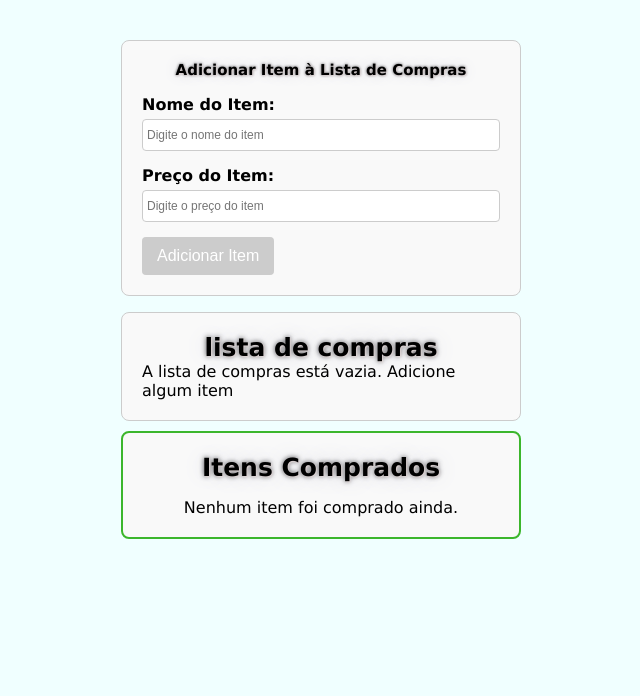
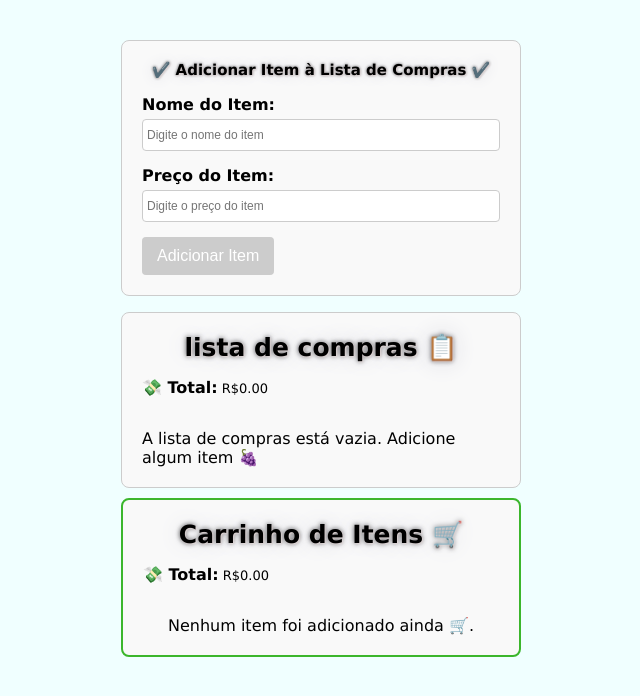
Before and after one commit to YannDarkz/Lista-SuperMercado, an Angular app: page / in a window 1280 px wide. Shown: the top 696 px of the page, without its empty margins (319-959 px from the left). Built offline with nearby package versions, Linux system fonts and the light colour scheme.

Commit message:
feature version 1.0.1

```diff
--- a/src/app/components/add-items/add-items.component.html
+++ b/src/app/components/add-items/add-items.component.html
@@ -1,5 +1,5 @@
 <div class="form-container">
-    <h4> {{ editing ? 'Editar Item' : 'Adicionar Item à Lista de Compras' }} </h4>
+    <h4>✔️ {{ editing ? ' Editar Item' : 'Adicionar Item à Lista de Compras' }} ✔️</h4>
 
     <form [formGroup]="addItemForm" (ngSubmit)="addItem()" novalidate>
 
--- a/src/app/components/buy-item/buy-item.component.html
+++ b/src/app/components/buy-item/buy-item.component.html
@@ -1,5 +1,6 @@
 <div class="purchased-list">
-    <h4>Itens Comprados</h4>
+    <h4>Carrinho de Itens 🛒</h4>
+    <h6><strong>💸 Total:</strong> {{buyPrice | currency:'BRL'}}</h6>
 
     <ul *ngIf="purchasedItems.length > 0; else noPurchasedItems">
       <li *ngFor="let item of purchasedItems; let i = index">
@@ -8,6 +9,6 @@
     </ul>
 
     <ng-template #noPurchasedItems>
-      <p class="text-default">Nenhum item foi comprado ainda.</p>
+      <p class="text-default">Nenhum item foi adicionado ainda 🛒.</p>
     </ng-template>
   </div>
--- a/src/app/components/buy-item/buy-item.component.scss
+++ b/src/app/components/buy-item/buy-item.component.scss
@@ -12,6 +12,15 @@
      font-size: 25px;
      text-shadow: 1px 1px 2px rgb(228, 217, 217), 0 0 1em rgb(215, 215, 224), 0 0 0.2em rgb(35, 35, 37);
      margin-bottom: 2vh;
+  }
+
+  h6 {
+    margin-bottom: 4vh;
+    font-size: 13px;
+    font-weight: 100;
+    strong {
+        font-size: 16px;
+    }
   }
 
   ul {
--- a/src/app/components/buy-item/buy-item.component.ts
+++ b/src/app/components/buy-item/buy-item.component.ts
@@ -12,6 +12,7 @@ import { CardBuyItemComponent } from '../card-buy-item/card-buy-item.component';
 export class BuyItemComponent implements OnInit {
 
   purchasedItems: Array<{name: string, price: number}> = [];
+  buyPrice: number = 0
 
   @Output() itemRemoved = new EventEmitter<void>();
 
@@ -24,6 +25,12 @@ export class BuyItemComponent implements OnInit {
     if (storePurchasedItems) {
       this.purchasedItems = JSON.parse(storePurchasedItems);
     }
+    this.calculateTotalPrice()
+  }
+
+  calculateTotalPrice(): void {
+    this.buyPrice = this.purchasedItems.reduce((acc, item) => acc + item.price, 0);
+
   }
 
   removeFromPurchasedItems(index: number): void {
--- a/src/app/components/card-list/card-list.component.html
+++ b/src/app/components/card-list/card-list.component.html
@@ -1,13 +1,16 @@
 <div class="card">
 
 
-    <h3>{{ name | uppercase }}</h3>
+  <h3>⚫ {{ name | uppercase }} ⚫</h3>
 
-  <button class="buy" (click)="onBuy()">Comprar</button>
+  <button class="buy" (click)="onBuy()">Add
+    <svg class="img-svg" xmlns="http://www.w3.org/2000/svg" viewBox="0 0 576 512">
+      <path
+        d="M0 24C0 10.7 10.7 0 24 0L69.5 0c22 0 41.5 12.8 50.6 32l411 0c26.3 0 45.5 25 38.6 50.4l-41 152.3c-8.5 31.4-37 53.3-69.5 53.3l-288.5 0 5.4 28.5c2.2 11.3 12.1 19.5 23.6 19.5L488 336c13.3 0 24 10.7 24 24s-10.7 24-24 24l-288.3 0c-34.6 0-64.3-24.6-70.7-58.5L77.4 54.5c-.7-3.8-4-6.5-7.9-6.5L24 48C10.7 48 0 37.3 0 24zM128 464a48 48 0 1 1 96 0 48 48 0 1 1 -96 0zm336-48a48 48 0 1 1 0 96 48 48 0 1 1 0-96z" />
+    </svg>
+  </button>
 
-    <p><strong>Preço:</strong> {{ price | currency: 'BRL' }}</p>
-    <button (click)="onEdit()" class="edit">Editar</button>
-    <button (click)="onDelete()" class="delete">Excluir
-      <svg class="trash-img" xmlns="http://www.w3.org/2000/svg" viewBox="0 0 448 512"><path d="M135.2 17.7L128 32 32 32C14.3 32 0 46.3 0 64S14.3 96 32 96l384 0c17.7 0 32-14.3 32-32s-14.3-32-32-32l-96 0-7.2-14.3C307.4 6.8 296.3 0 284.2 0L163.8 0c-12.1 0-23.2 6.8-28.6 17.7zM416 128L32 128 53.2 467c1.6 25.3 22.6 45 47.9 45l245.8 0c25.3 0 46.3-19.7 47.9-45L416 128z"/></svg>
-    </button>
-  </div>
+  <p><strong>Preço:</strong> {{ price | currency: 'BRL' }}</p>
+  <button (click)="onEdit()" class="edit">Editar ✂️</button>
+  <button (click)="onDelete()" class="delete">Excluir 🗑️ </button>
+</div>
--- a/src/app/components/card-list/card-list.component.scss
+++ b/src/app/components/card-list/card-list.component.scss
@@ -11,6 +11,7 @@
 
 
 h3 {
+    padding-bottom: 1vh;
     margin: 0 0 1vh 0;
     font-size: 15px;
     border-bottom: 1px solid #333;
@@ -18,7 +19,7 @@ h3 {
 }
 
 p {
-    margin: 5px 0 0;
+    margin: 5px 0 2vh 0;
     color: #333;
     font-size: 13px;
 }
@@ -43,6 +44,10 @@ button.buy {
     position: absolute;
     top: -15px;
     right: 0px;
+
+    .img-svg {
+        width:  15px;
+    }
 }
 
 button.edit {
--- a/src/app/components/list-items/list-items.component.html
+++ b/src/app/components/list-items/list-items.component.html
@@ -1,6 +1,7 @@
 <app-add-items></app-add-items>
 <div class="list-container">
-    <h4>lista de compras</h4>
+    <h4>lista de compras 📋</h4>
+    <h6><strong>💸 Total:</strong> {{totalPrice | currency:'BRL'}}</h6>
 
     <ul *ngIf="items.length > 0; else noItems">
         <li *ngFor="let item of items; let i =  index" >
@@ -15,7 +16,7 @@
     </ul>
 
     <ng-template #noItems>
-        <p>A lista de compras está vazia. Adicione algum item</p>
+        <p>A lista de compras está vazia. Adicione algum item 🍇</p>
     </ng-template>
 </div>
 <app-buy-item (itemRemoved)="loadItems()"></app-buy-item>
--- a/src/app/components/list-items/list-items.component.scss
+++ b/src/app/components/list-items/list-items.component.scss
@@ -11,6 +11,16 @@
      text-align: center;
      font-size: 25px;
      text-shadow: 1px 1px 2px rgb(228, 217, 217), 0 0 1em rgb(215, 215, 224), 0 0 0.2em rgb(35, 35, 37);
+     margin-bottom: 2vh;
+  }
+
+  h6 {
+    margin-bottom: 4vh;
+    font-size: 13px;
+    font-weight: 100;
+    strong {
+        font-size: 16px;
+    }
   }
 
   ul {
--- a/src/app/components/list-items/list-items.component.ts
+++ b/src/app/components/list-items/list-items.component.ts
@@ -14,6 +14,8 @@ import { BuyItemComponent } from '../buy-item/buy-item.component';
 export class ListItemsComponent implements OnInit {
   items: Array<{ name: string, price: number }> = []
 
+  totalPrice: number = 0
+
   @Input() loadBuyItems = new EventEmitter<void>()
 
 
@@ -24,6 +26,7 @@ export class ListItemsComponent implements OnInit {
   ngOnInit(): void {
     this.loadItems()
     // this.clearListBuy()
+    // this.clearList()
   }
 
   ngAfterViewInit(): void {
@@ -35,8 +38,14 @@ export class ListItemsComponent implements OnInit {
   loadItems(): void {
     const storedItems = localStorage.getItem('listaCompras')
     if (storedItems) {
-      this.items = JSON.parse(storedItems)
+      this.items = JSON.parse(storedItems);
+      this.calculateTotalPrice();
     }
+  }
+
+  calculateTotalPrice(): void {
+    this.totalPrice = this.items.reduce((acc, item) => acc + item.price, 0);
+
   }
 
   editItem(item: any, index: number): void {
```
Also changed, not shown: 1 other file (tests, documents, lock files or other folders).
